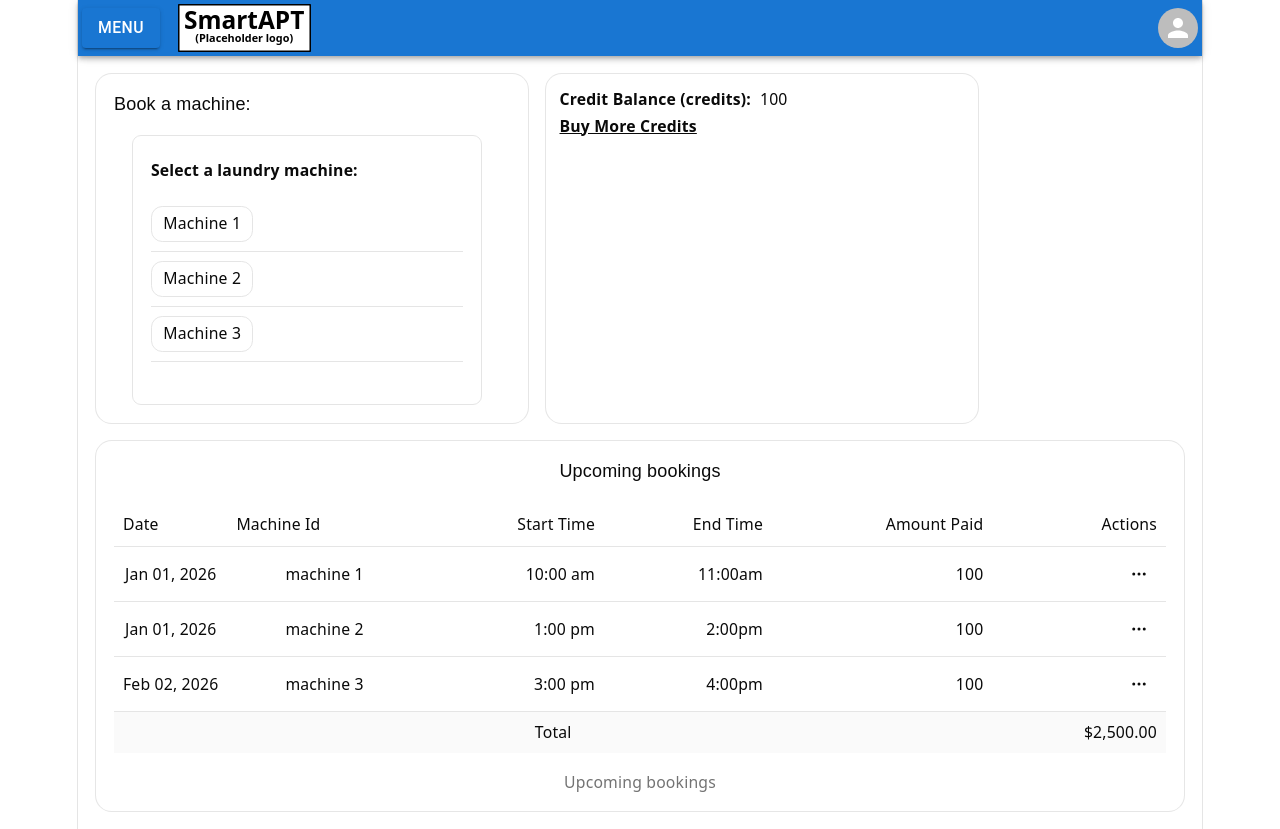
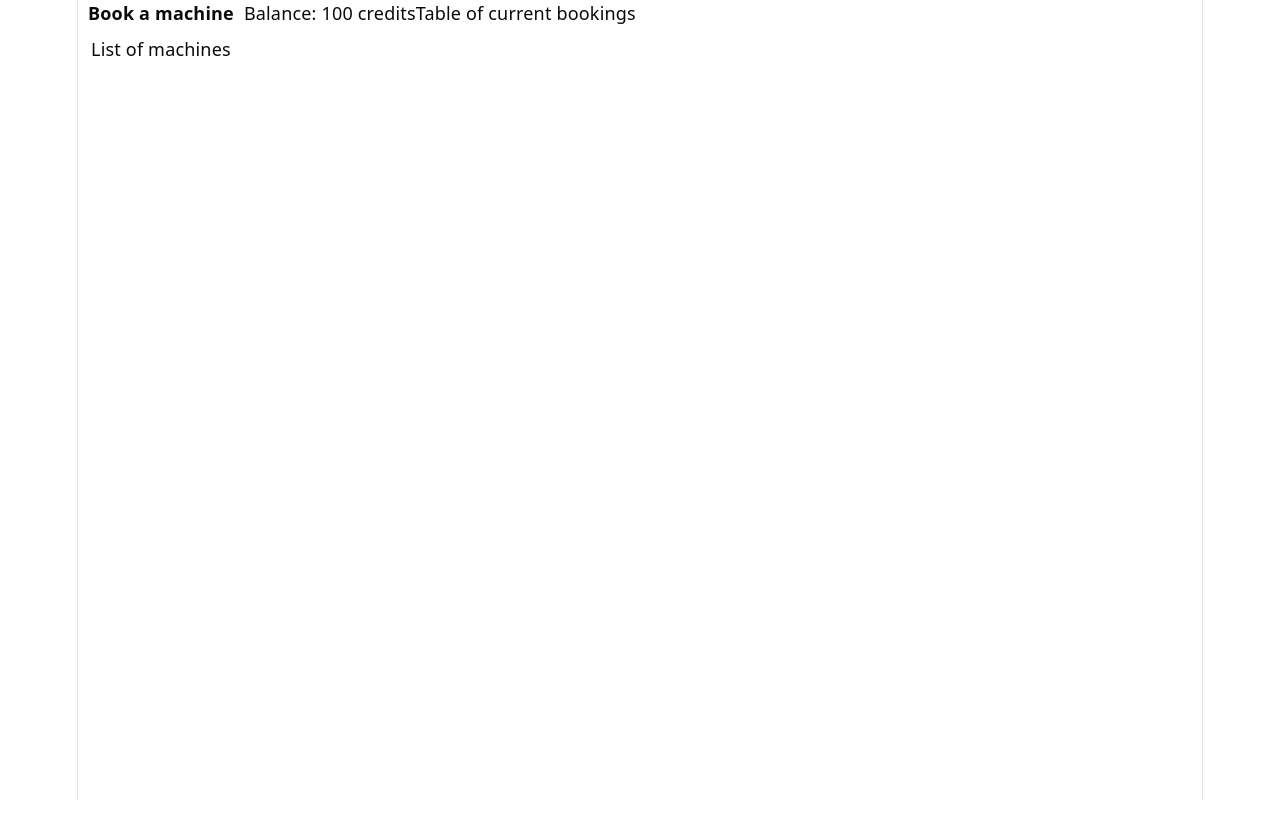
Before and after one commit to SevereWXJames/dormitory-managment-project, a React (Vite) app in the folder frontend/: page /facilities in a window 1280 px wide. After the commit the page ends 800 px from the top, so only its background shows below. Built offline with nearby package versions, Linux system fonts and the light colour scheme.

Commit message:
Set up Shadcn

```diff
--- a/frontend/src/pages/common/residents/dashboard/dynamic/LaundryBookingsPage.tsx
+++ b/frontend/src/pages/common/residents/dashboard/dynamic/LaundryBookingsPage.tsx
@@ -1,67 +1,14 @@
-import {CommonFrame} from "@/components/common/CommonFrame.tsx";
-import {MachineList} from "@/components/residents/facilitiesBooking/MachineList.tsx";
-import {
-    Card,
-    CardContent,
-    CardTitle,
-} from "@/components/ui/card"
-import {Link} from "react-router-dom";
-import {BookingsTable} from "@/components/residents/facilitiesBooking/BookingsTable.tsx";
-
-export function LaundryBookingsPage() {
-    const rows = [
-        {
-            machineId: "machine 1",
-            date: "Jan 01, 2026",
-            startTime: "10:00 am",
-            endTime: "11:00am",
-            amountPaid: 100,
-        },
-        {
-            machineId: "machine 2",
-            date: "Jan 01, 2026",
-            startTime: "1:00 pm",
-            endTime: "2:00pm",
-            amountPaid: 100,
-        },
-        {
-            machineId: "machine 3",
-            date: "Feb 02, 2026",
-            startTime: "3:00 pm",
-            endTime: "4:00pm",
-            amountPaid: 100,
-        },
-    ]
-    return (<>
-        <CommonFrame commonFrameType={"RESIDENT"}/>
-
-        <div className={"flex flex-wrap gap-4 p-4"}>
-            <Card className="w-full max-w-sm p-4 text-left">
-                <CardTitle>Book a machine:</CardTitle>
-                <div className={"machineList"}>
-                    <CardContent>
-                        <MachineList/>
-                    </CardContent>
-                </div>
-            </Card>
-
-            <Card className="w-full max-w-sm p-3 flex flex-col gap-1">
-                <div className="flex items-center gap-2">
-                    <strong>Credit Balance (credits):</strong>
-                    <p className="m-0">100</p>
-                </div>
-                <Link to={"/credits"} className="font-semibold underline hover:opacity-70 transition-opacity flex-1 text-left">
-                    <strong>Buy More Credits</strong>
-                </Link>
-            </Card>
-
-            <Card className="flex-1 min-w-[300px]">
-                <CardTitle>Upcoming bookings</CardTitle>
-                <CardContent>
-                    <BookingsTable rows={rows} caption={"Upcoming bookings"}/>
-                </CardContent>
-            </Card>
-
+export function LaundryBookingsPage(){
+    return (<div className={"laundryBookingsPage"}>
+        <div className={"machineList"}>
+            <strong>Book a machine</strong>
+            <p>List of machines</p>
         </div>
-    </>)
+        <div className={"balance"}>
+            <p>Balance: 100 credits</p>
+        </div>
+        <div className={"current-bookings"}>
+            <p>Table of current bookings</p>
+        </div>
+    </div>)
 }
```
